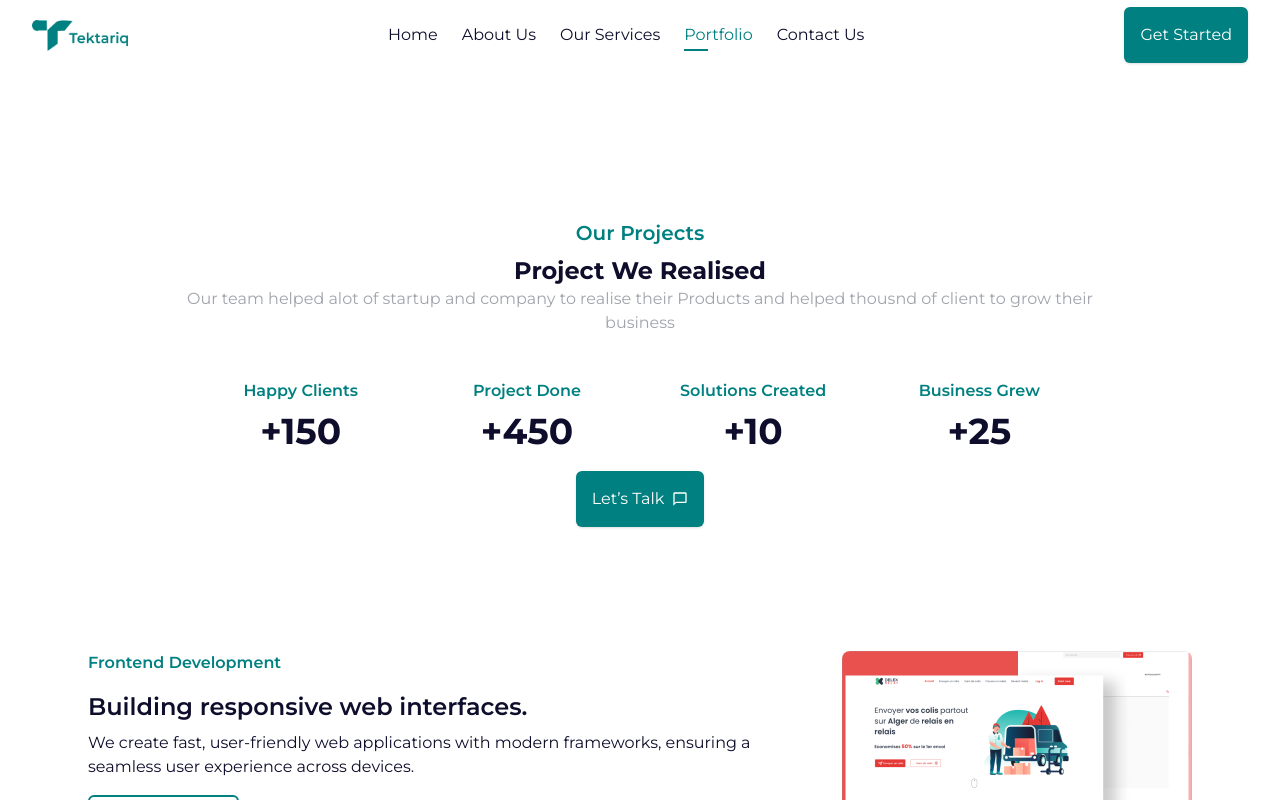
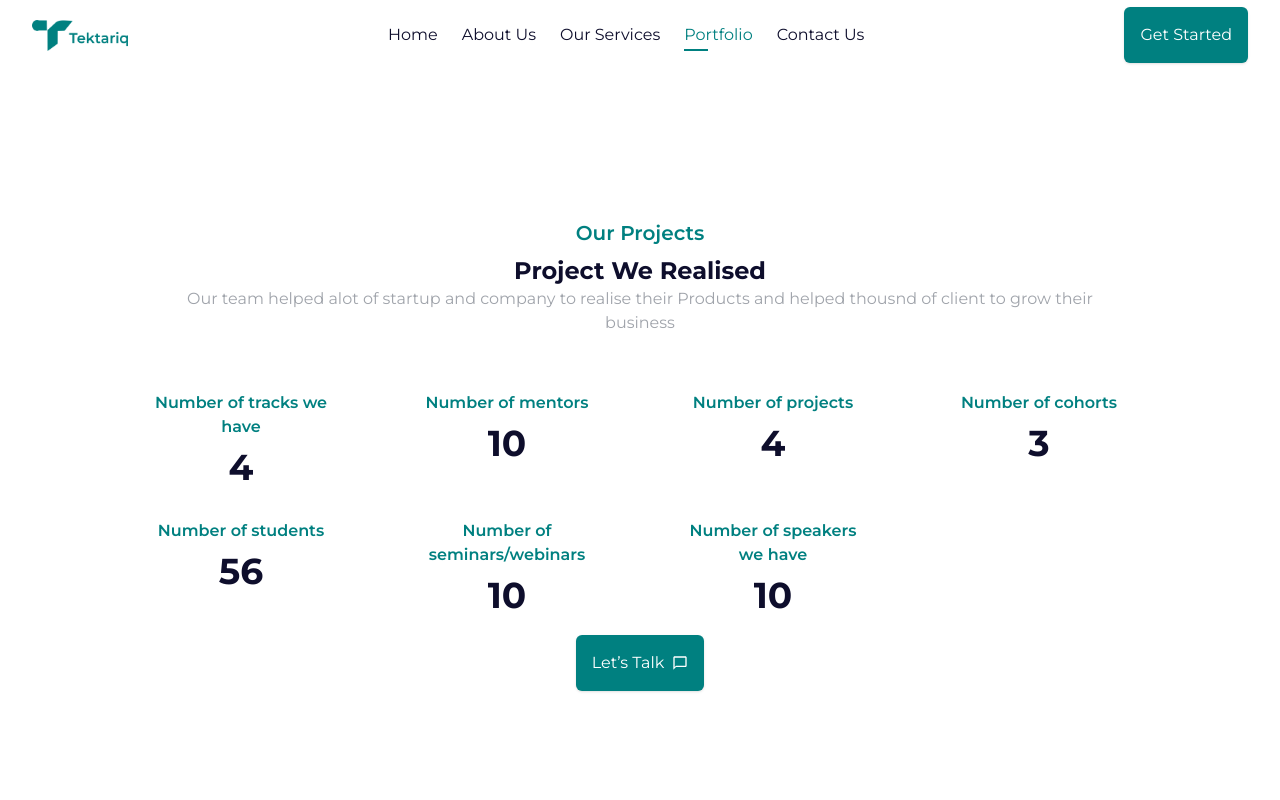
Before and after one commit to Muminah-Omolara/iotbtech, a React (Vite) app: page /portfolio in a window 1280 px wide. Shown: the top 800 px of the page. Built offline with nearby package versions, Linux system fonts and the light colour scheme.

Commit message:
refactor stats card

```diff
--- a/src/data/stats.js
+++ b/src/data/stats.js
@@ -1,19 +1,31 @@
 const stats = [
     {
-        title: "Happy Clients",
-        value: "+150"
+        title: "Number of tracks we have",
+        value: "4"
     },
     {
-        title: "Project Done",
-        value: "+450"
+        title: "Number of mentors",
+        value: "10"
     },
     {
-        title: "Solutions Created",
-        value: "+10"
+        title: "Number of projects",
+        value: "4"
     },
     {
-        title: "Business Grew",
-        value: "+25"
+        title: "Number of cohorts",
+        value: "3"
+    },
+    {
+        title: "Number of students",
+        value: "56"
+    },
+    {
+        title: "Number of seminars/webinars",
+        value: "10"
+    },
+    {
+        title: "Number of speakers we have",
+        value: "10"
     },
 ]
 
--- a/src/sections/ProjectStats.jsx
+++ b/src/sections/ProjectStats.jsx
@@ -8,9 +8,9 @@ import { Link } from "react-router-dom"
 
 const ProjectStats = () => {
   return (
-    <div className="flex flex-col items-center justify-center mt-5 max-w-5xl mx-auto">
+    <div className="flex flex-col items-center justify-center mt-8 max-w-5xl mx-auto">
         {/* flex gap-x-20 gap-y-6 mb-5 md:flex-col flex-wrap items-center justify-between px-10 md:gap-x-16 */}
-        <div className="grid grid-cols-2 lg:grid-cols-4 mb-5 gap-x-32 lg:gap-x-20 gap-y-8 order-10 lg:order-1">
+        <div className="grid grid-cols-2 lg:grid-cols-4 mb-5 gap-x-20 gap-y-8 order-10 lg:order-1 px-5">
             {stats.map((stat) => (
                 <StatCard
                     key={stat.title}
```
